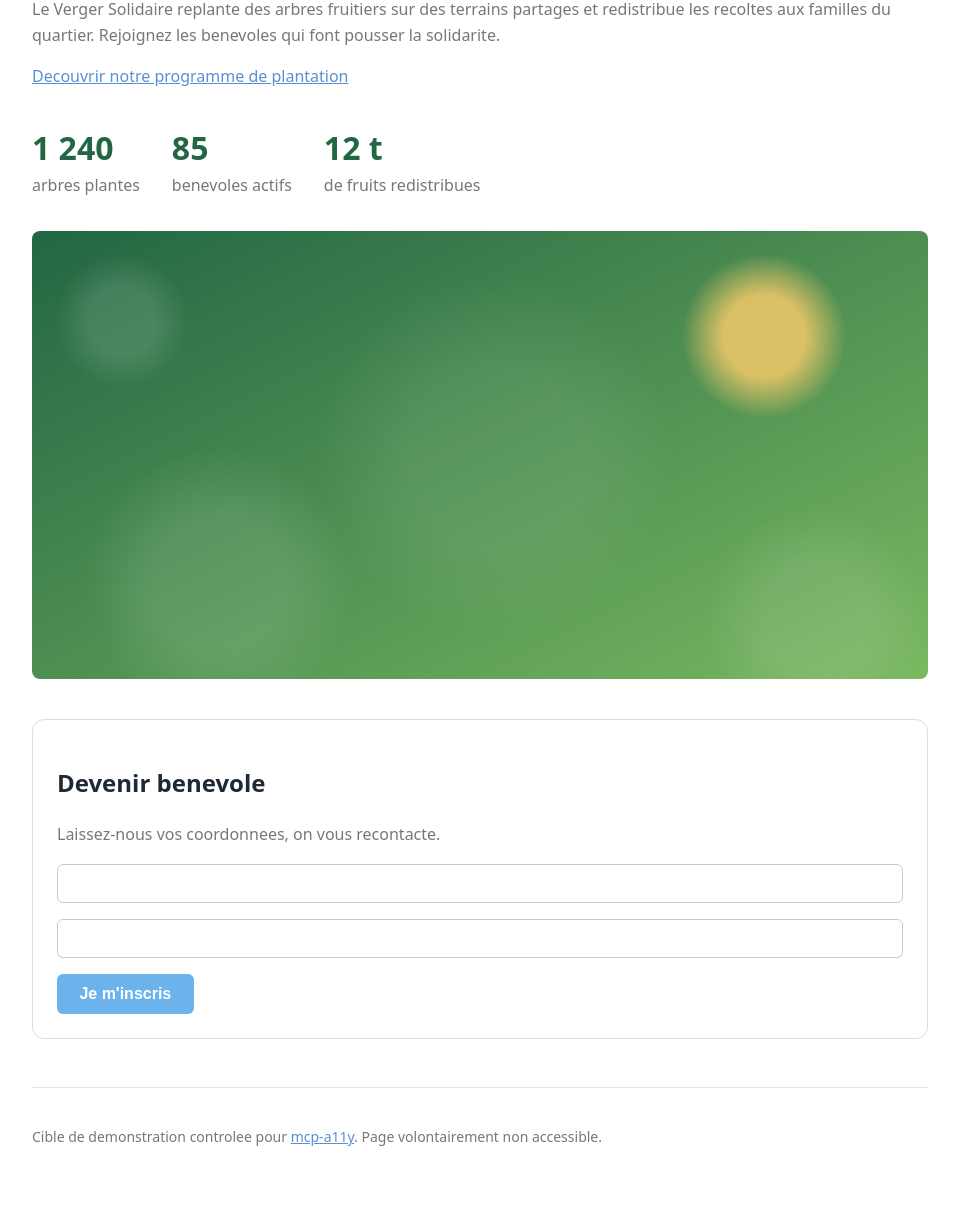
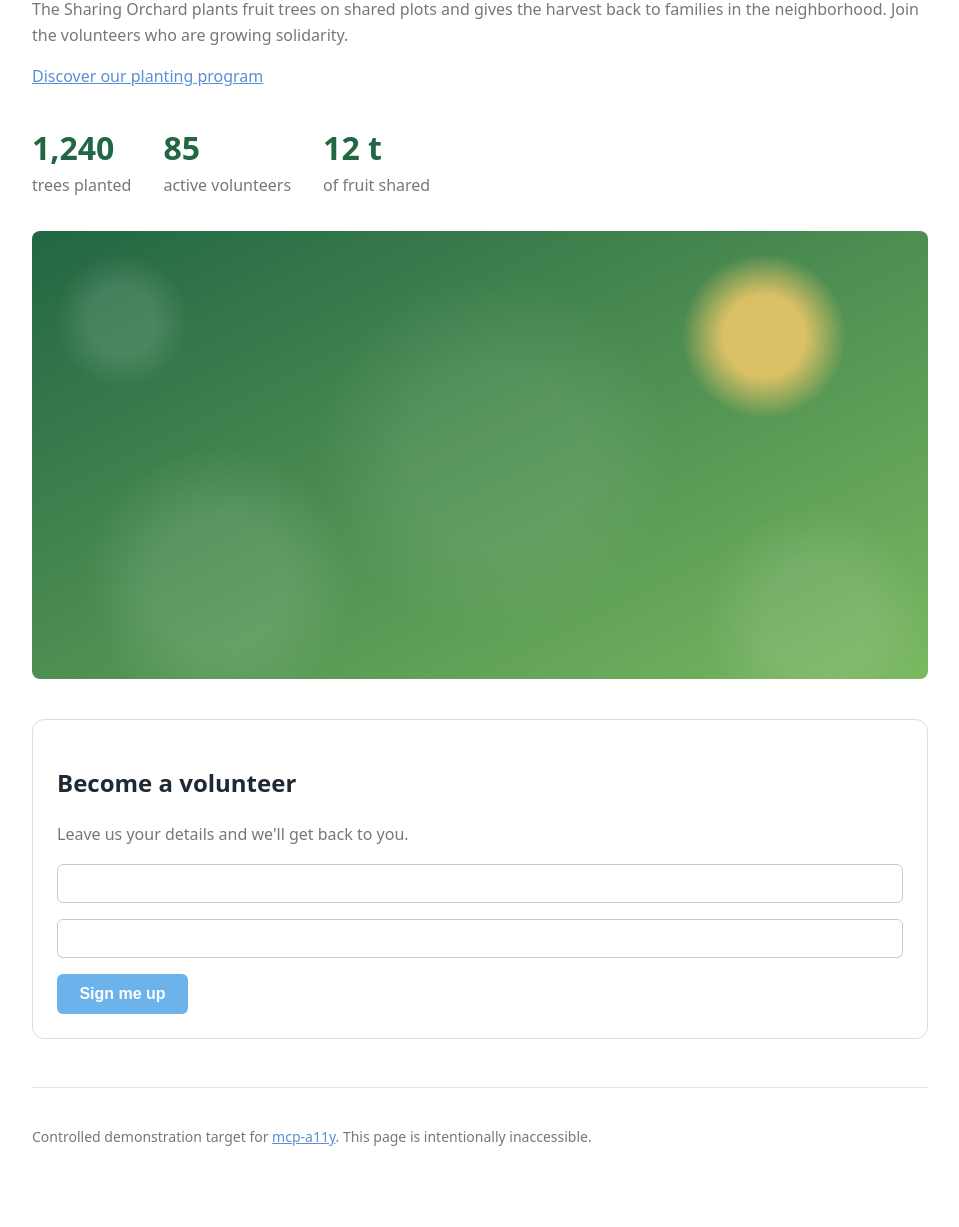
Before and after one commit to P4ST4S/mcp-a11y-demo, a plain HTML site: page index.html in a window 1280 px wide. Shown: the part 622-1849 px from the top of the page, without its empty margins (160-1119 px from the left). Drawn offline with Linux system fonts and the light colour scheme.

Commit message:
Translate demo page and README to English

```diff
--- a/index.html
+++ b/index.html
@@ -1,20 +1,19 @@
 <!DOCTYPE html>
 <!--
-  Cible de démo VOLONTAIREMENT cassée pour mcp-a11y (https://github.com/P4ST4S/mcp-a11y).
-  Invariants de réinjection (NON négociables - voir README) :
-    - 100% statique, ZÉRO JavaScript -> le DOM rendu == ce fichier source.
-    - TOUTES les couleurs dans l'UNIQUE bloc <style> ci-dessous, via des classes
-      simples, sans CSS externe ni styles inline -> les fixes se remappent par
-      sélecteur CSS.
-  Violations injectées (et UNIQUEMENT celles-ci, toutes corrigeables) :
-    - <html> sans attribut lang            -> axe html-has-lang
-    - pas de <title> dans le <head>        -> axe document-title
-    - 2 <img> sans attribut alt            -> axe image-alt
-    - 3 paires texte/fond < AA 4.5:1       -> axe color-contrast
-        .muted  #777777 sur #ffffff = 4.48:1
-        .link   #5a8fd6 sur #ffffff = 3.32:1
-        .cta    #ffffff sur #6cb2eb = 2.28:1
-    - 2 champs de formulaire sans <label>  -> axe label
+  INTENTIONALLY broken demo target for mcp-a11y (https://github.com/P4ST4S/mcp-a11y).
+  Reinjection invariants (NON-negotiable - see README):
+    - 100% static, ZERO JavaScript -> the rendered DOM == this source file.
+    - ALL colors live in the SINGLE <style> block below, via simple classes,
+      no external CSS and no inline styles -> fixes remap by CSS selector.
+  Injected violations (and ONLY these, all fixable):
+    - <html> with no lang attribute        -> axe html-has-lang
+    - no <title> in the <head>             -> axe document-title
+    - 2 <img> with no alt attribute        -> axe image-alt
+    - 3 text/background pairs < AA 4.5:1   -> axe color-contrast
+        .muted  #777777 on #ffffff = 4.48:1
+        .link   #5a8fd6 on #ffffff = 3.32:1
+        .cta    #ffffff on #6cb2eb = 2.28:1
+    - 2 form fields with no <label>        -> axe label
 -->
 <html>
 <head>
@@ -60,12 +59,12 @@
       color: #173d27;
       background-color: #ffffff;
     }
-    /* Contraste insuffisant : gris sur blanc = 4.48:1 (echoue AA 4.5:1) */
+    /* Insufficient contrast: gray on white = 4.48:1 (fails AA 4.5:1) */
     .muted {
       color: #777777;
       background-color: #ffffff;
     }
-    /* Contraste insuffisant : lien bleu pale sur blanc = 3.32:1 */
+    /* Insufficient contrast: pale blue link on white = 3.32:1 */
     .link {
       color: #5a8fd6;
       background-color: #ffffff;
@@ -107,7 +106,7 @@
       border: 1px solid #c2cdc7;
       border-radius: 0.375rem;
     }
-    /* Contraste insuffisant : texte blanc sur bleu clair = 2.28:1 */
+    /* Insufficient contrast: white text on light blue = 2.28:1 */
     .cta {
       color: #ffffff;
       background-color: #6cb2eb;
@@ -129,62 +128,62 @@
 <body>
   <div class="page">
     <header>
-      <span class="brand">Le Verger Solidaire</span>
+      <span class="brand">The Sharing Orchard</span>
     </header>
 
     <main>
-      <!-- <img> sans alt (image-alt) -->
+      <!-- <img> with no alt (image-alt) -->
       <img class="hero" src="assets/hero.png" width="1200" height="600">
 
-      <h1>Cultivons l'entraide, un fruit a la fois</h1>
+      <h1>Growing kindness, one fruit at a time</h1>
 
       <p class="muted">
-        Le Verger Solidaire replante des arbres fruitiers sur des terrains
-        partages et redistribue les recoltes aux familles du quartier. Rejoignez
-        les benevoles qui font pousser la solidarite.
+        The Sharing Orchard plants fruit trees on shared plots and gives the
+        harvest back to families in the neighborhood. Join the volunteers who
+        are growing solidarity.
       </p>
 
       <p>
-        <a class="link" href="#programme">Decouvrir notre programme de plantation</a>
+        <a class="link" href="#program">Discover our planting program</a>
       </p>
 
       <section class="stats">
         <div>
-          <div class="stat-num">1 240</div>
-          <div class="muted">arbres plantes</div>
+          <div class="stat-num">1,240</div>
+          <div class="muted">trees planted</div>
         </div>
         <div>
           <div class="stat-num">85</div>
-          <div class="muted">benevoles actifs</div>
+          <div class="muted">active volunteers</div>
         </div>
         <div>
           <div class="stat-num">12 t</div>
-          <div class="muted">de fruits redistribues</div>
+          <div class="muted">of fruit shared</div>
         </div>
       </section>
 
-      <!-- 2e <img> sans alt (image-alt) -->
+      <!-- 2nd <img> with no alt (image-alt) -->
       <img class="thumb" src="assets/hero.png" width="600" height="300">
 
       <form class="signup" action="#" method="post">
-        <h2>Devenir benevole</h2>
-        <p class="muted">Laissez-nous vos coordonnees, on vous recontacte.</p>
-        <!-- 2 champs sans <label> associe (label) -->
+        <h2>Become a volunteer</h2>
+        <p class="muted">Leave us your details and we'll get back to you.</p>
+        <!-- 2 fields with no associated <label> (label) -->
         <div class="field">
           <input type="text" id="name" name="name">
         </div>
         <div class="field">
           <input type="email" id="email" name="email">
         </div>
-        <button class="cta" type="submit">Je m'inscris</button>
+        <button class="cta" type="submit">Sign me up</button>
       </form>
     </main>
 
     <footer>
       <p class="muted">
-        Cible de demonstration controlee pour
+        Controlled demonstration target for
         <a class="link" href="https://github.com/P4ST4S/mcp-a11y">mcp-a11y</a>.
-        Page volontairement non accessible.
+        This page is intentionally inaccessible.
       </p>
     </footer>
   </div>
```
Also changed, not shown: 1 other file.
